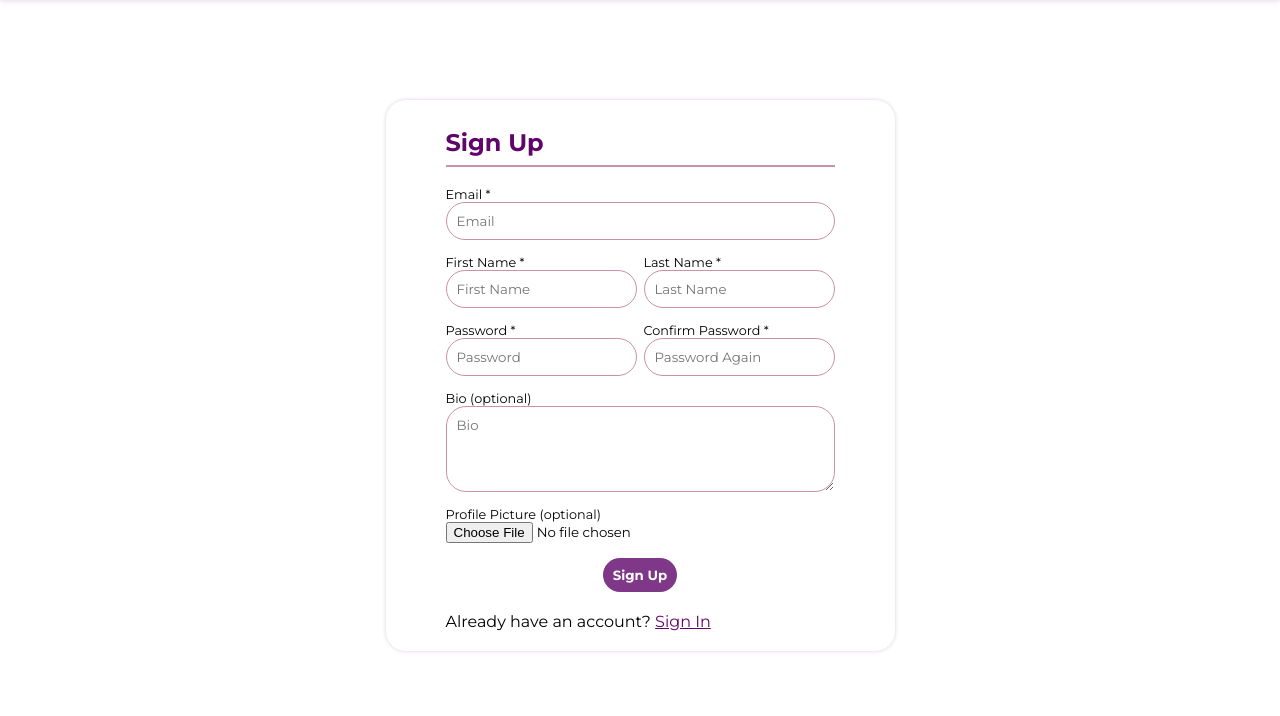
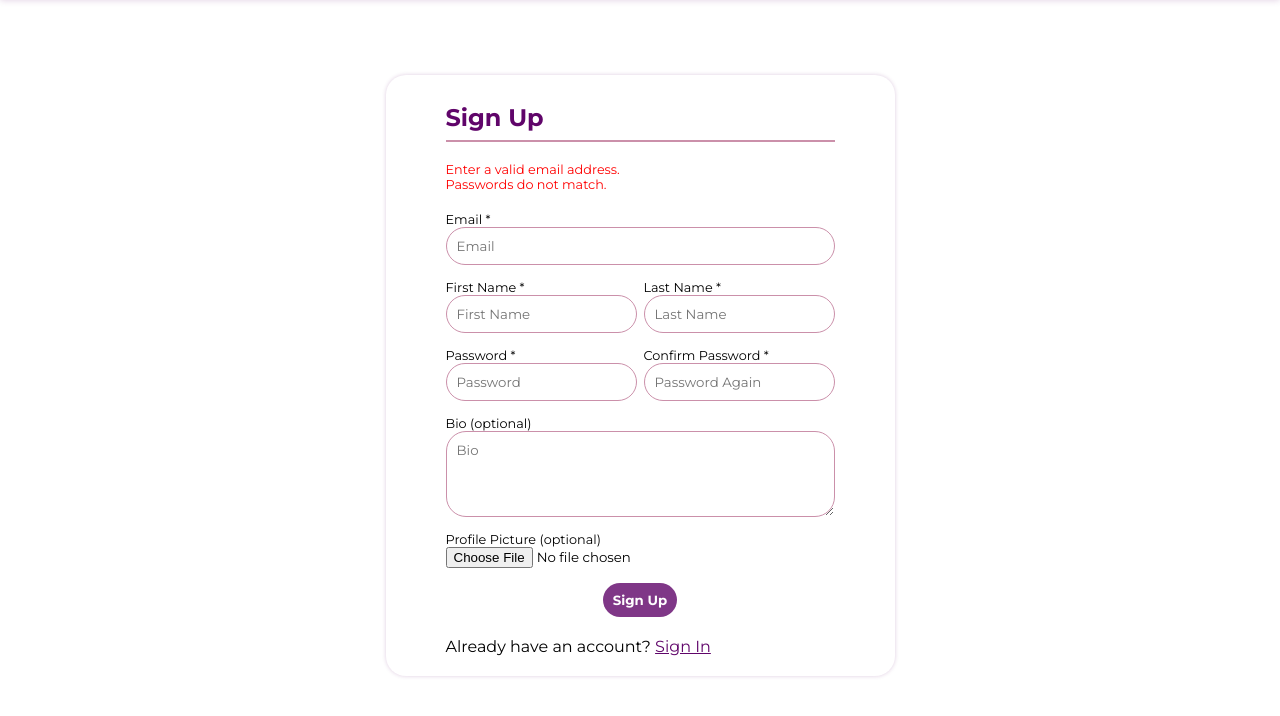
Before and after one commit to Sohaib-50/CS50-Web, a Django app: page /tehreer/auth/ in a window 1280 px wide. Shown: the part 49-765 px from the top of the page. Run offline with Django 3.2, Linux system fonts and the light colour scheme; some libraries are stand-ins or nearby versions.

Commit message:
signup form ux work

```diff
--- a/cs50w_finalproject/tehreer/forms.py
+++ b/cs50w_finalproject/tehreer/forms.py
@@ -14,17 +14,28 @@ class SignupForm(forms.ModelForm):
         fields = ['email', 'password', 'password2', 'first_name', 'last_name', 'bio', 'profile_picture']
 
 
-    def clean_password1(self):
-        password1 = self.cleaned_data.get('password1')
-        if len(password1) < 4:
+    def clean_password(self):
+        password = self.cleaned_data.get('password')
+        if len(password) < 4:
             raise forms.ValidationError("Password must be at least 4 characters long.")
-        return password1
+        return password
 
     def clean_password2(self):
         password2 = self.cleaned_data.get('password2')
         if len(password2) < 4:
             raise forms.ValidationError("Password must be at least 4 characters long.")
         return password2
+
+    def clean(self):
+        cleaned_data = super().clean()
+        password = cleaned_data.get('password')
+        password2 = cleaned_data.get('password2')
+
+        self.validate_password_match(password, password2)
+
+    def validate_password_match(self, password, password2):
+        if password and password2 and password != password2:
+            raise forms.ValidationError("Passwords do not match.")
 
 
 class ArticleForm(forms.ModelForm):
--- a/cs50w_finalproject/tehreer/static/tehreer/styles/auth.css
+++ b/cs50w_finalproject/tehreer/static/tehreer/styles/auth.css
@@ -113,8 +113,11 @@ h2 {
     outline: none;
 }
 
+.auth_messages {
+    list-style: none;
+}
+
 .auth_message {
     font-size: 0.8rem;
-    text-align: center;
-    text-decoration: underline;
+    color:red
 }
--- a/cs50w_finalproject/tehreer/templates/tehreer/auth.html
+++ b/cs50w_finalproject/tehreer/templates/tehreer/auth.html
@@ -43,8 +43,14 @@
 <div id="signup" {% if not focus_signup %} style="display: none;" {% endif %}>
     <h2> Sign Up </h2>
 
-    {% if auth_message and focus_signup %}
-        <div class="auth_message">{{ auth_message }}</div>
+    {% if auth_messages and focus_signup %}
+        <ul class="auth_messages">
+            {% for auth_message in auth_messages %}
+                <li class="auth_message">
+                    {{ auth_message }}
+                </li>
+            {% endfor %}
+        </ul>
     {% endif %}
 
 
@@ -55,25 +61,25 @@
 
         <div class="form-field">
             <label for="email">Email *</label>
-            <input class="auth-textual-input" type="email" name="email" placeholder="Email" required autocomplete="off">
+            <input class="auth-textual-input" type="email" name="email" placeholder="Email" required autocomplete="off" value="{{ signup_form.email.value|default:'' }}">
         </div>
 
         <div class="form-fields-row">
             <div class="form-field">
                 <label for="first_name">First Name *</label>
-                <input class="auth-textual-input" type="text" name="first_name" placeholder="First Name" required autocomplete="given-name">
+                <input class="auth-textual-input" type="text" name="first_name" placeholder="First Name" required autocomplete="given-name" value="{{ signup_form.first_name.value|default:'' }}">
             </div>
 
             <div class="form-field">
                 <label for="last_name">Last Name *</label>
-                <input class="auth-textual-input" type="text" name="last_name" placeholder="Last Name" required autocomplete="family-name">
+                <input class="auth-textual-input" type="text" name="last_name" placeholder="Last Name" required autocomplete="family-name" value="{{ signup_form.last_name.value|default:'' }}">
             </div>
         </div>
 
         <div class="form-fields-row">
             <div class="form-field">
                 <label for="password">Password *</label>
-                <input class="auth-textual-input" type="password" name="password1" placeholder="Password" required autocomplete="off" minlength="4">
+                <input class="auth-textual-input" type="password" name="password" placeholder="Password" required autocomplete="off" minlength="4">
             </div>
 
             <div class="form-field">
@@ -84,7 +90,7 @@
 
         <div class="form-field">
             <label for="bio">Bio (optional) </label>
-            <textarea class="auth-textual-input" name="bio" placeholder="Bio" rows="4"></textarea>
+            <textarea class="auth-textual-input" name="bio" placeholder="Bio" rows="4">{{ signup_form.bio.value|default:'' }}</textarea>
         </div>
 
         <div class="form-field">
--- a/cs50w_finalproject/tehreer/views.py
+++ b/cs50w_finalproject/tehreer/views.py
@@ -1,3 +1,4 @@
+from typing import List
 from django.http import HttpResponse, HttpResponseRedirect
 from django.shortcuts import render
 from .models import User
@@ -12,24 +13,58 @@ def index(request):
     return render(request, 'tehreer/index.html')
 
 def auth(request):
-    auth_message = request.GET.get("auth_message")
-    focus_signup = request.GET.get("focus_signup", "false").lower()
+    auth_messages: List[str] = request.session.pop("auth_messages", [])
+    focus_signup: bool = request.session.pop("focus_signup", "false").lower()
+    signup_form: SignupForm = request.session.pop("signup_form", SignupForm())
+
+    # debugging
     focus_signup = 'true'
+    # auth_messages = ["Poor email sick dubste Poor email", "sick dubstep","Poor email", "sick dubstep", "Poor email", "sick dubstep","Poor email", "sick dubstep","Poor email", "sick dubstep"]
+    auth_messages = ["Enter a valid email address.", "Passwords do not match."]
+
 
     return render(request, 'tehreer/auth.html', {
-        "auth_message": auth_message,
+        "auth_messages": auth_messages,
         "focus_signup": True if focus_signup == 'true' else False,
+        "signup_form": signup_form
     })
 
 
 def signup(request):
-    form = SignupForm(request.POST)
-    # print(form)
-    print(form.is_valid())
-    for field, field_errors in form.errors.items():
-                for error in field_errors:
-                    print(f"{field.capitalize()}: {error}")
-    return HttpResponseRedirect(reverse("tehreer:auth"))
+    signup_form = SignupForm(request.POST)
+    print(signup_form.is_valid())
+
+    if not signup_form.is_valid():
+
+        # add error messages to auth_messages list in session for passing to auth view and displaying on frontend
+        for field, field_errors in signup_form.errors.items():
+            for error in field_errors:
+                request.session.setdefault("auth_messages", []).append(error)
+        request.session["focus_signup"] = "true"
+        request.session["signup_form"] = signup_form
+        return HttpResponseRedirect(reverse("tehreer:auth"))
+
+    else:
+        request.session.setdefault("auth_messages", []).append("Successfully signed up!")
+        request.session["focus_signup"] = "true"
+        return HttpResponseRedirect(reverse("tehreer:auth"))
+
+
+
+
+
+
+
+
+
+
+
+
+
+
+
+
+
 
 
     # email: str = request.POST.get("email")
```
Also changed, not shown: cs50w_finalproject/db.sqlite3.
